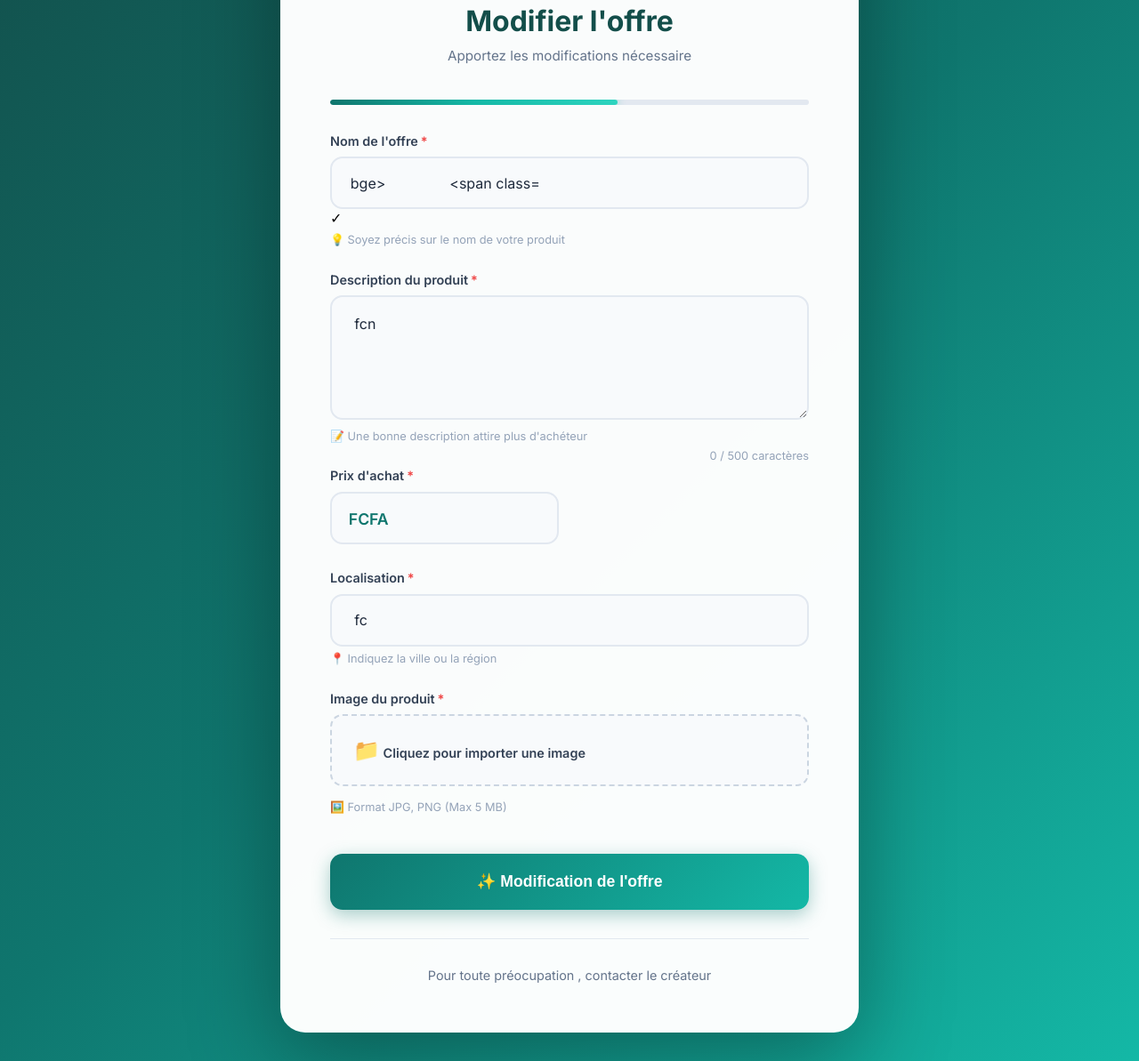
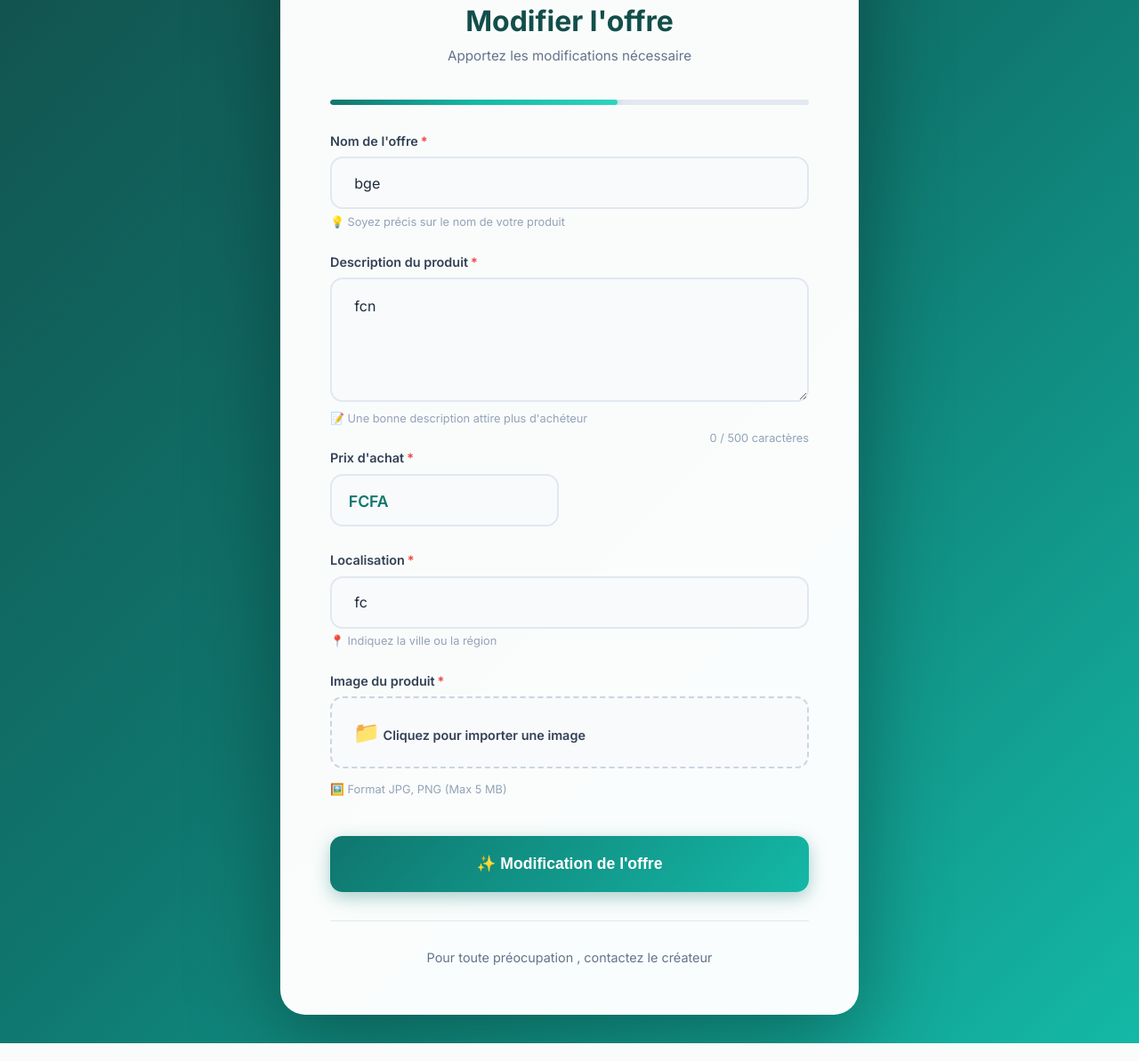
Before and after one commit to Kevin0william/jobfinder, a Django app: page /modif_offre/26 in a window 1280 px wide. Shown: the part 206-1399 px from the top of the page at 89% size. Run offline with Django 5.2, Linux system fonts and the light colour scheme; a user stored in the database is signed in; data comes from the database, SQL or seed files in the repository.

Commit message:
Fix typos in modif_offre.html

```diff
--- a/app/templates/app/modif_offre.html
+++ b/app/templates/app/modif_offre.html
@@ -504,7 +504,7 @@
 
             <div class="form-group full-width">
                 <label for="titre">Nom de l'offre<span class="required">*</span></label>
-                <input type="text" id="titre" name="titre" placeholder="Ex:IPHONE 15 PRO 256G" required autocomplete="off" value="{{ offre.titre }}>
+                <input type="text" id="titre" name="titre" placeholder="Ex:IPHONE 15 PRO 256G" required autocomplete="off" value=" {{ offre.titre }} ">
                 <span class="validation-icon" id="titreIcon">✓</span>
                 <div class="input-hint">💡 Soyez précis sur le nom de votre produit</div>
             </div>
@@ -561,7 +561,7 @@
         </form>
 
         <div class="form-footer">
-            <p>Pour toute préocupation , contacter le créateur</p>
+            <p>Pour toute préocupation , contactez le créateur</p>
         </div>
     </div>
 
```
